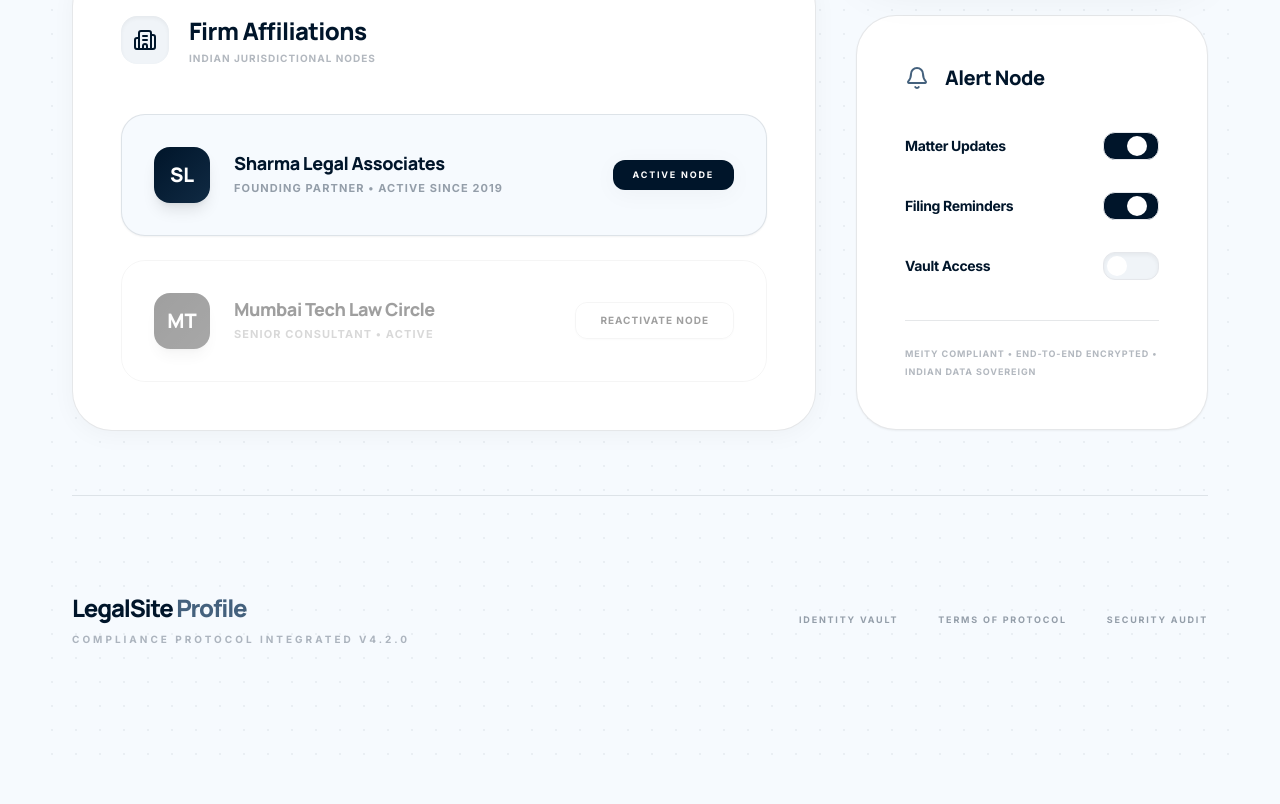
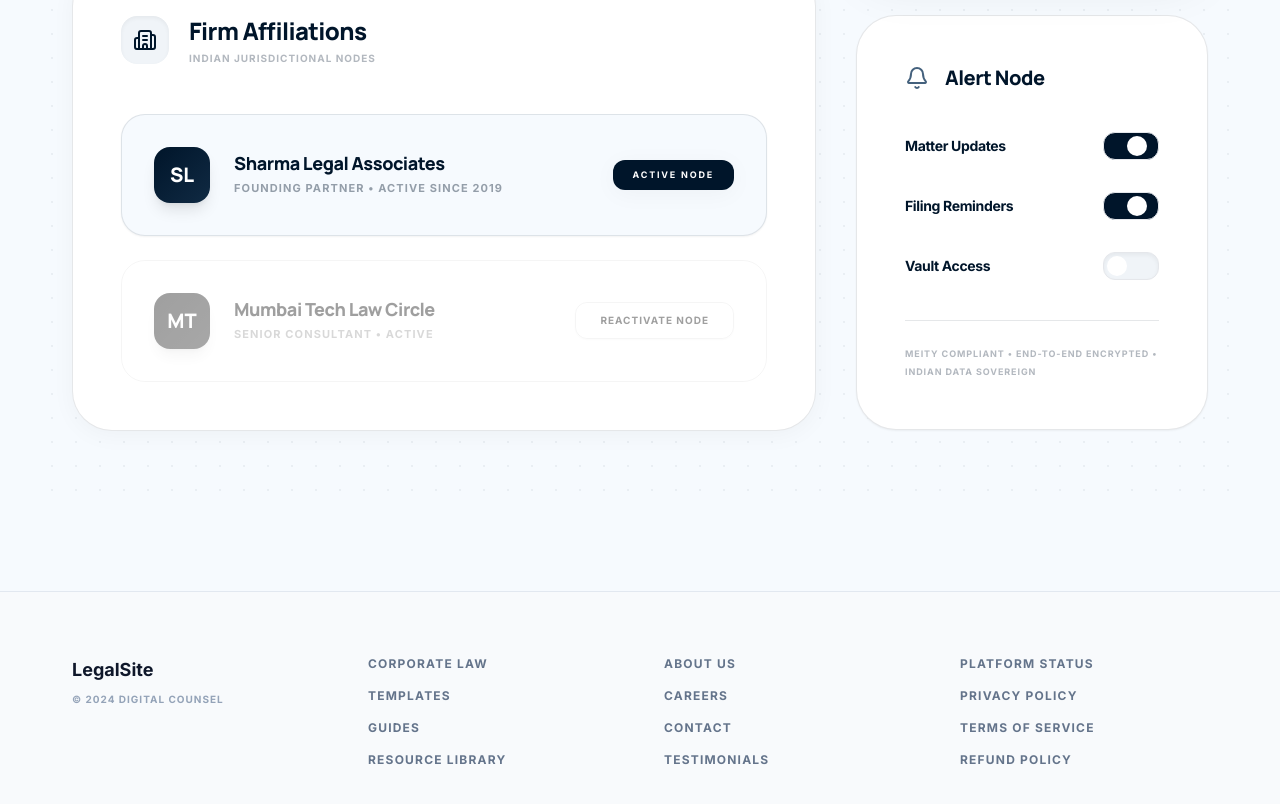
Before and after one commit to etashasharma31/lexarc, a React (Vite) app: page /user-profile in a window 1280 px wide. Shown: the part 898-1702 px from the top of the page. Built offline with nearby package versions, Linux system fonts and the light colour scheme.

Commit message:
UI: Removed redundant profile page footer

```diff
--- a/src/pages/public/UserProfile.jsx
+++ b/src/pages/public/UserProfile.jsx
@@ -353,20 +353,7 @@ const UserProfile = () => {
                             </aside>
                         </div>
 
-                        {/*  Footer Structural Detail  */}
-                        <footer className="pt-24 pb-12 border-t border-clinical">
-                            <div className="flex flex-col md:flex-row justify-between items-center gap-10">
-                                <div className="space-y-2">
-                                    <p className="font-headline font-black text-2xl text-primary tracking-tighter">LegalSite <span className="text-secondary">Profile</span></p>
-                                    <p className="text-[10px] text-primary/30 font-bold uppercase tracking-[0.3em]">Compliance Protocol Integrated v4.2.0</p>
-                                </div>
-                                <div className="flex gap-10 text-[9px] font-black uppercase tracking-[0.2em] text-primary/40">
-                                    <a className="hover:text-primary transition-colors cursor-pointer" href="#">Identity Vault</a>
-                                    <a className="hover:text-primary transition-colors cursor-pointer" href="#">Terms of Protocol</a>
-                                    <a className="hover:text-primary transition-colors cursor-pointer" href="#">Security Audit</a>
-                                </div>
-                            </div>
-                        </footer>
+
                     </div>
                 </div>
             </main>
```
